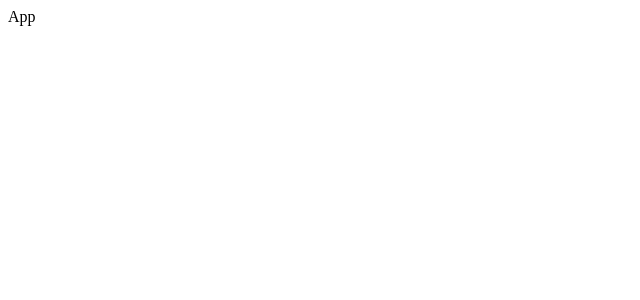
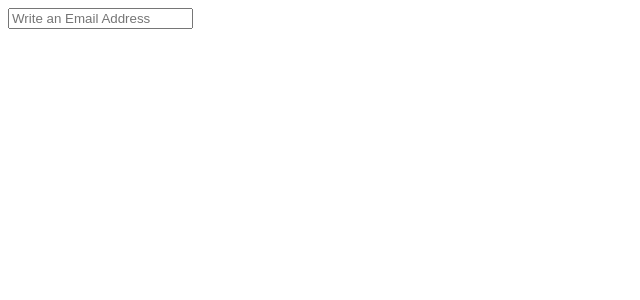
Before and after one commit to bmokriev/project-management-app, a React (Create React App) app: page / in a window 1280 px wide. Shown: the top 300 px of the page, without its empty margins (0-640 px from the left). Built offline with nearby package versions, Linux system fonts and the light colour scheme.

Commit message:
added basic input for adress

```diff
--- a/src/components/App/App.jsx
+++ b/src/components/App/App.jsx
@@ -1,8 +1,12 @@
-import React from 'react';
-import './app.scss';
-
+import React from "react";
+import "./app.scss";
+import EmailAdress from "../ui/inputFields/emailAddress/emailAddress";
 function App() {
-  return <div>App</div>;
+  return (
+    <div>
+      <EmailAdress />
+    </div>
+  );
 }
 
 export default App;
--- /dev/null
+++ b/src/components/ui/inputFields/emailAddress/emailAddress.jsx
@@ -0,0 +1,15 @@
+import React from "react";
+//import "./style.scss";
+
+const EmailAdress = (props) => {
+  return (
+    <>
+      <input
+        className="button-primary"
+        placeholder="Write an Email Address"
+      ></input>
+    </>
+  );
+};
+
+export default EmailAdress;
```
